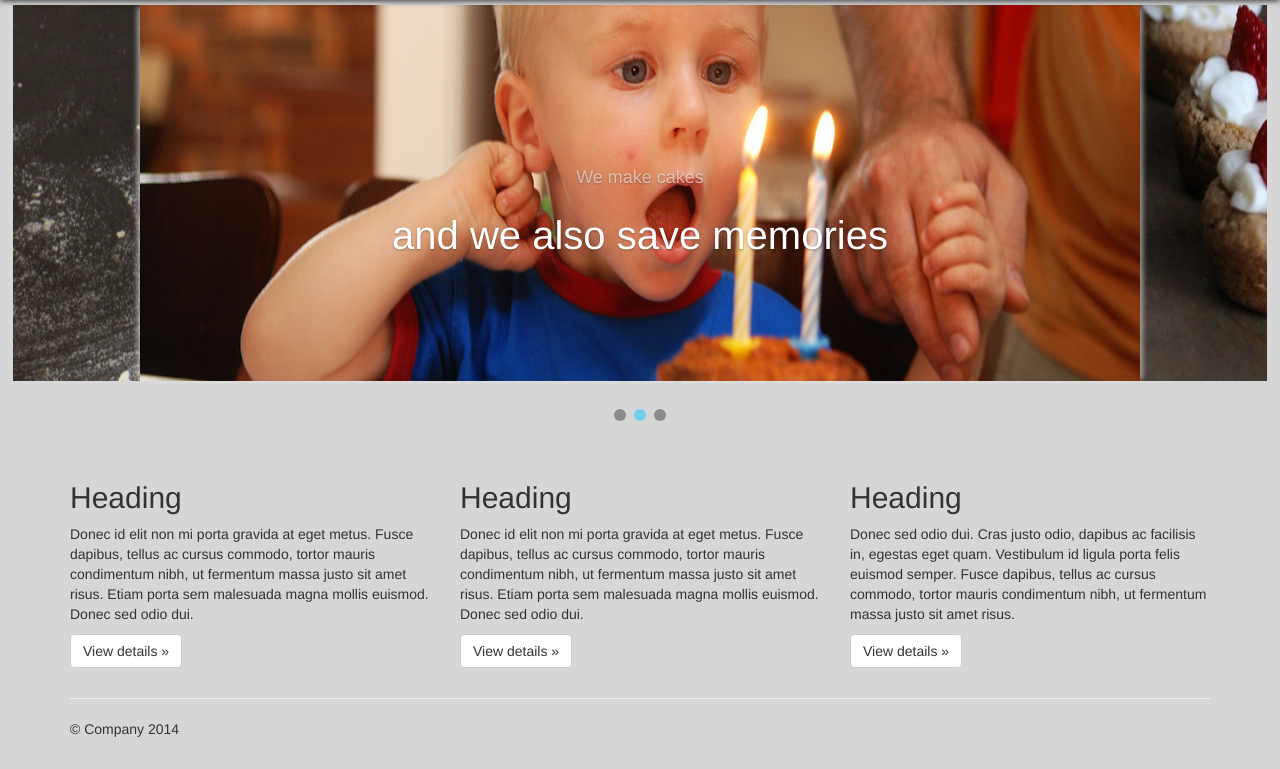
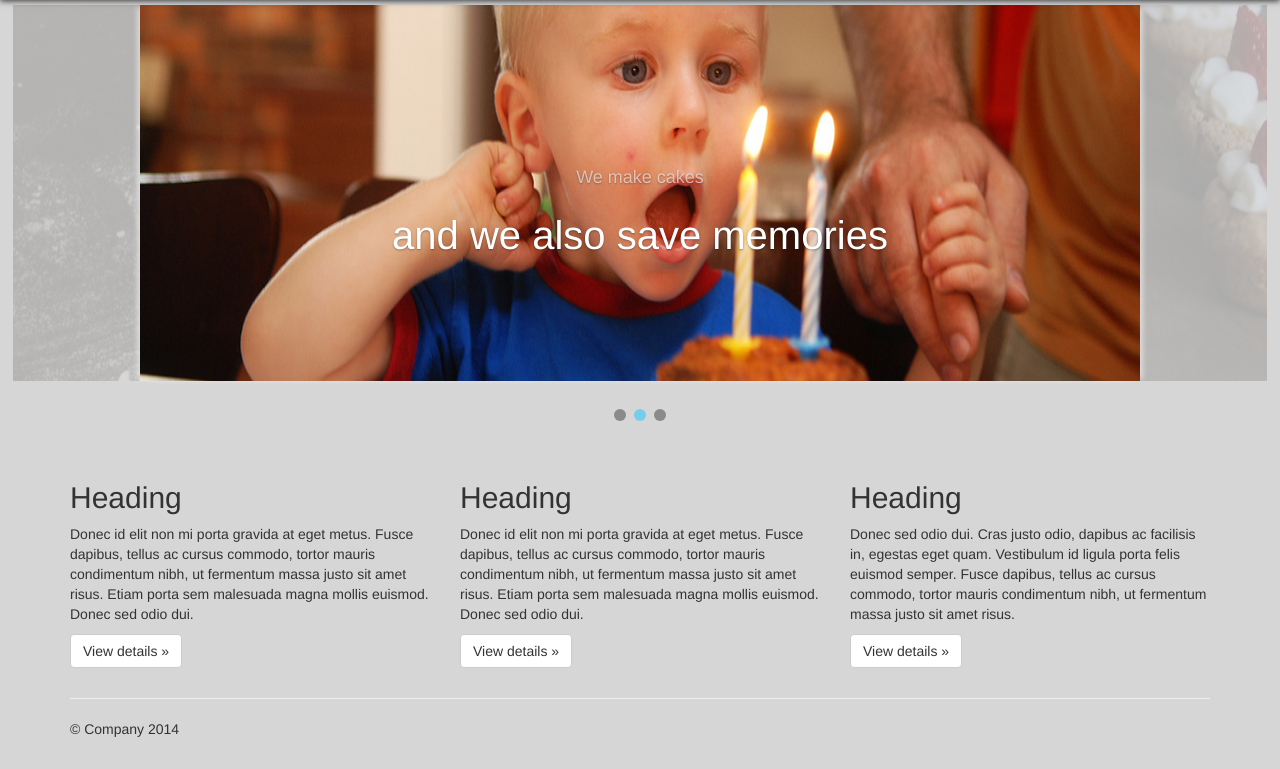
Before and after one commit to kirkzwy/PresentCakeWebsite, a plain HTML site: page index.html in a window 1280 px wide. Shown: the part 85-854 px from the top of the page. Drawn offline with nearby package versions, Linux system fonts and the light colour scheme.

Commit message:
slidershow reviese

```diff
--- a/assets/css/jumbotron.css
+++ b/assets/css/jumbotron.css
@@ -148,7 +148,19 @@ body {
 	  color: #fff;
 	}
 	  .banner .arrow {
-	    display: inline;
-		padding-left: 10px;
-		cursor: pointer;
+	  position: absolute;
+	  top: 0;
+	  width: -webkit-calc(50% - 500px);
+      width: -moz-calc(50% - 500px);
+      width: -ms-calc(50% - 5000px);
+      width: calc(50% - 500px);
+	  cursor: pointer;
+	  background-color: #D6D6D6;
+	  opacity: 0.8;
 	  }
+	    .banner .arrow.prev{
+	    	left: 0;
+	    }
+	    .banner .arrow.next{
+	    	right: 0
+	    }
--- a/assets/js/unslider.js
+++ b/assets/js/unslider.js
@@ -76,7 +76,9 @@
 
 			//  Set the relative widths
 			//this.ul.css({width: (this.items.length * 98) + '%', position: 'relative'});
-			this.ul.css('height', 'this.items.first().outerHeight()');
+			/**this.ul.css({
+			  height: this.items.first().outerHeight()
+			});**/
 			//this.items.css('width', (100 / this.items.length) + '%');
 			//var itemsLen = this.items.length;
 			this.items.first().addClass('liactive');
@@ -86,7 +88,9 @@
 					//width: $(this).parent().width()
 				});
 			});
-
+			this.el.find('.arrow').css({
+			  height: this.items.first().outerHeight()
+			});
 
 			if(this.opts.delay !== f) {
 				this.start();
```
